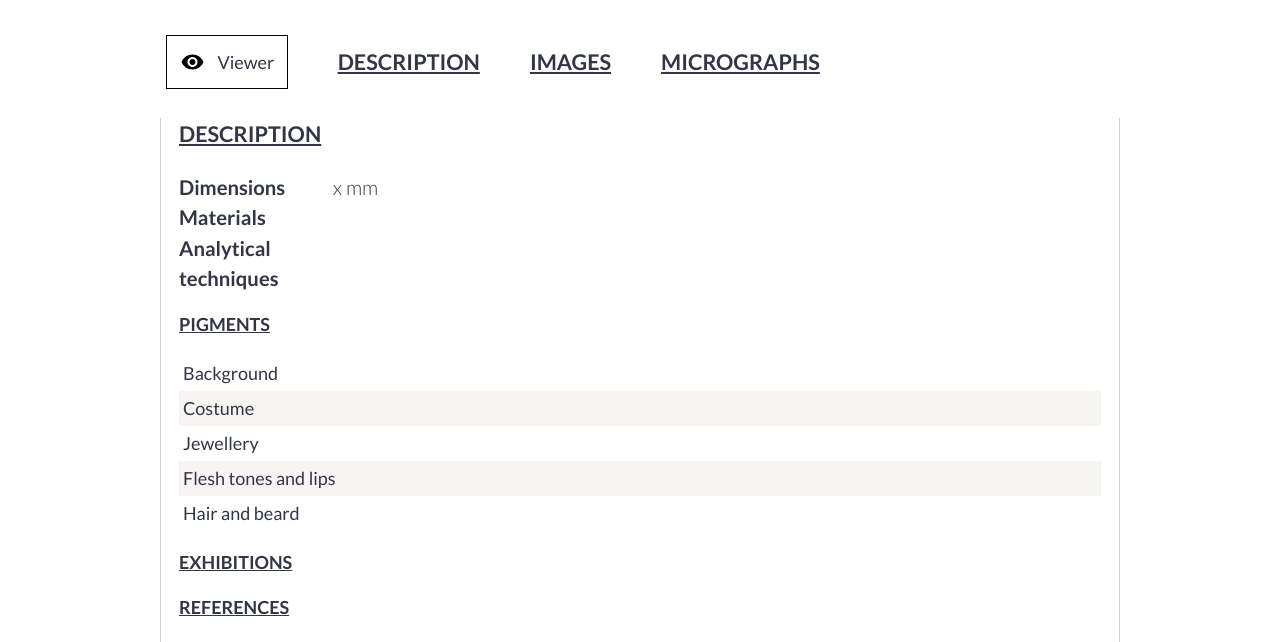
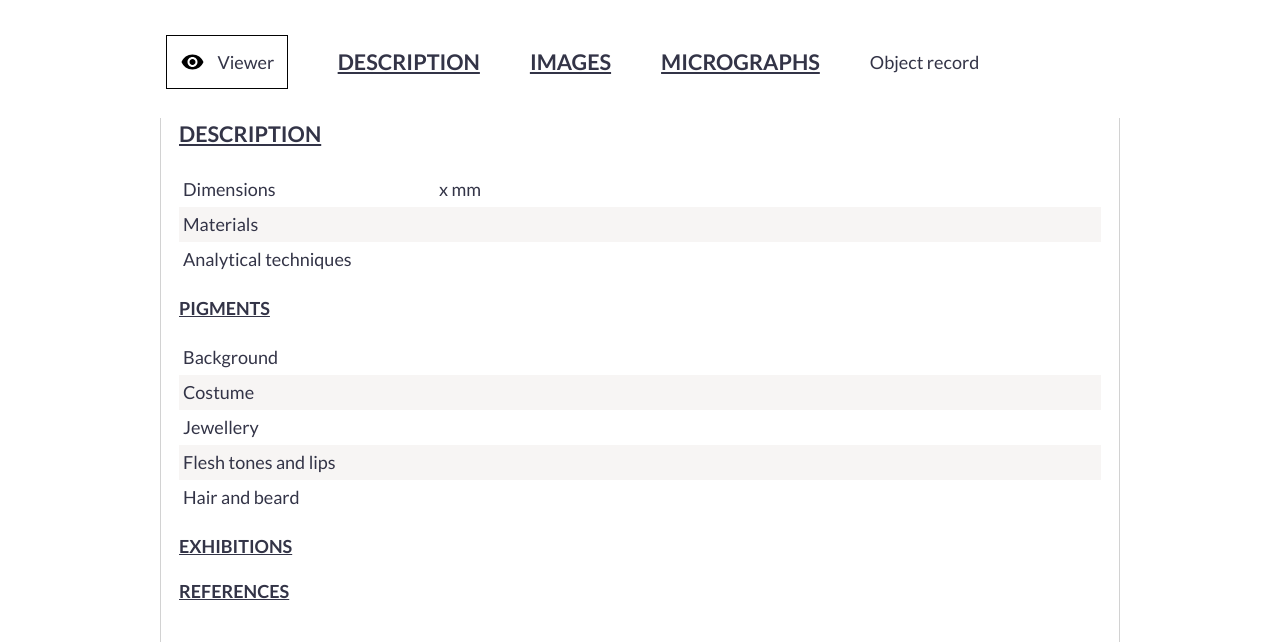
Before and after one commit to FitzwilliamMuseum/fitz-unlocking-miniatures, a Gatsby site: page /object in a window 1280 px wide. Shown: the part 292-934 px from the top of the page. Built offline with nearby package versions, Linux system fonts and the light colour scheme; Gatsby itself is replaced by a stand-in of ours.

Commit message:
add object_record_in_collection field to object page

```diff
--- a/gatsby-node.ts
+++ b/gatsby-node.ts
@@ -146,6 +146,7 @@ export const createPages: GatsbyNode["createPages"] = async ({
           }
         }
         slug
+        object_record_in_collection
       }
     }
   }`,
--- a/src/pages/object.tsx
+++ b/src/pages/object.tsx
@@ -51,25 +51,27 @@ class ObjectPage extends React.Component<ObjectPageContext> {
 					<a href="#description"><h2 id="description">Description</h2></a>
 					<a href="#images"><h2 >Images</h2></a>
 					<a href="#micrographs"><h2 >Micrographs</h2></a>
+					<a href={miniature.object_record_in_collection} target="__blank">Object record</a>
 				</div>
 				<div className="object--description-wrapper">
 					<div className="object--description-content">
 						<a href="#description"><h2 id="description">Description</h2></a>
 						<div>{miniature.description_content}</div>
 						<div>{miniature.description_physical}</div>
-						<div className="object--description-dimensions">
-							<p>
-								<span><strong>Dimensions</strong></span>
-								<span>{miniature.dimensions_unframed_width} x {miniature.dimensions_unframed_height} mm</span>
-							</p>
-						</div>
-						<div className="object--description-materials-and-techniques">
-							<p><span><strong>Materials</strong></span><span>{miniature.materials_supports}</span></p>
-							<p>
-								<span><strong>Analytical techniques</strong></span>
-								<span>{miniature.analytical_techniques_used?.join(', ') || ''}</span>
-							</p>
-						</div>
+						<table>
+							<tr>
+								<td>Dimensions</td>
+								<td>{miniature.dimensions_unframed_width} x {miniature.dimensions_unframed_height} mm</td>
+							</tr>
+							<tr>
+								<td>Materials</td>
+								<td>{miniature.materials_supports}</td>
+							</tr>
+							<tr>
+								<td>Analytical techniques</td>
+								<td>{miniature.analytical_techniques_used?.join(', ') || ''}</td>
+							</tr>
+						</table>
 						<div className="object--description-pigments">
 							<a href="#pigments"><h3 id="pigments">Pigments</h3></a>
 							<table>
--- a/src/styles/styles.scss
+++ b/src/styles/styles.scss
@@ -533,16 +533,15 @@ ul.main-menu {
             margin-top: 0;
         }
 
-        .object--description-references,
-        .object--description-pigments {
-
-            table {
-                width: 100%;
-            }
+        table {
+            width: 100%;
 
             td {
                 padding: 4px;
-                max-width: 20vw;
+            }
+
+            td:nth-child(1) {
+                width: 20vw;
             }
 
             tr:nth-child(even) {
@@ -550,12 +549,9 @@ ul.main-menu {
             }
         }
 
-        .object--description-dimensions,
-        .object--description-materials-and-techniques {
-
-            p {
-                display: grid;
-                grid-template-columns: 1fr 5fr;
+        .object--description-references {
+            td:nth-child(1) {
+                width: 33vw;
             }
         }
     }
--- a/src/types/miniatures.d.ts
+++ b/src/types/miniatures.d.ts
@@ -92,6 +92,8 @@ type MiniatureGraphQLItem = {
             id: string
         }
     }>
+    slug: string
+    object_record_in_collection: string
 }
 
 type MiniatureItemProps = {
```
